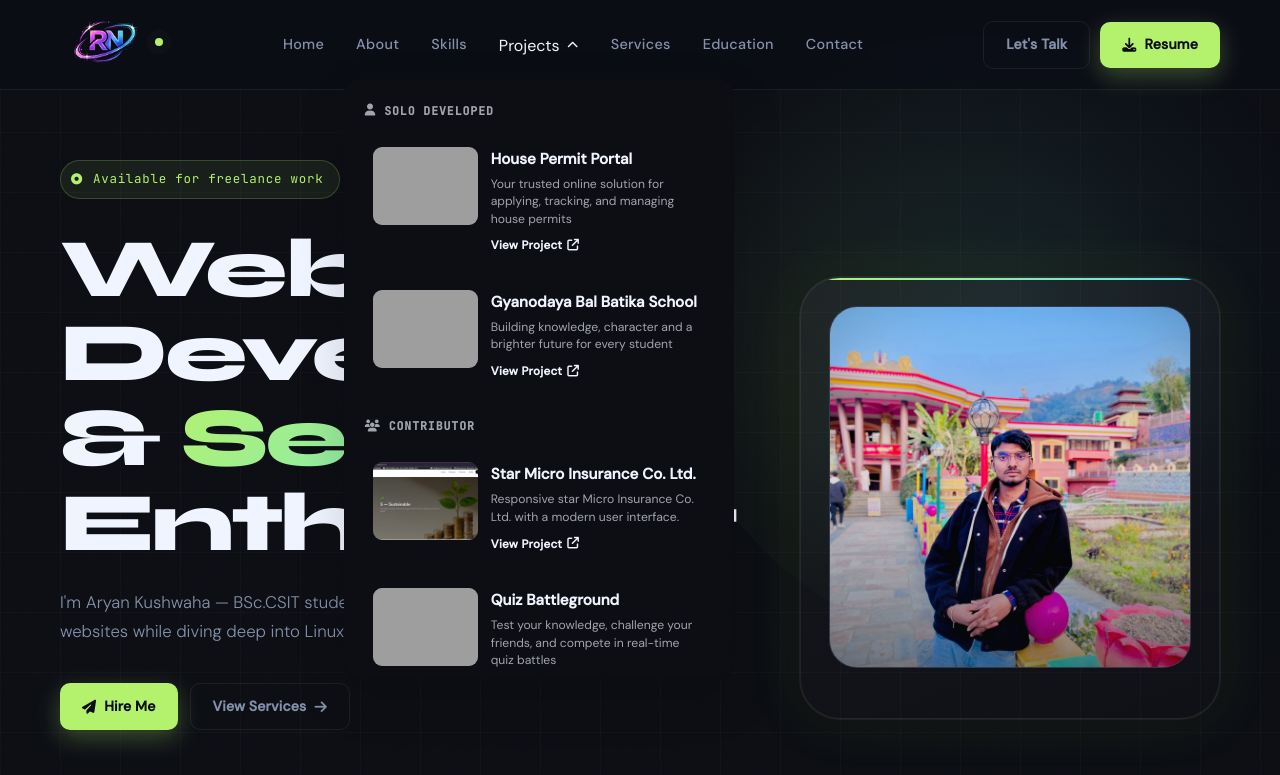
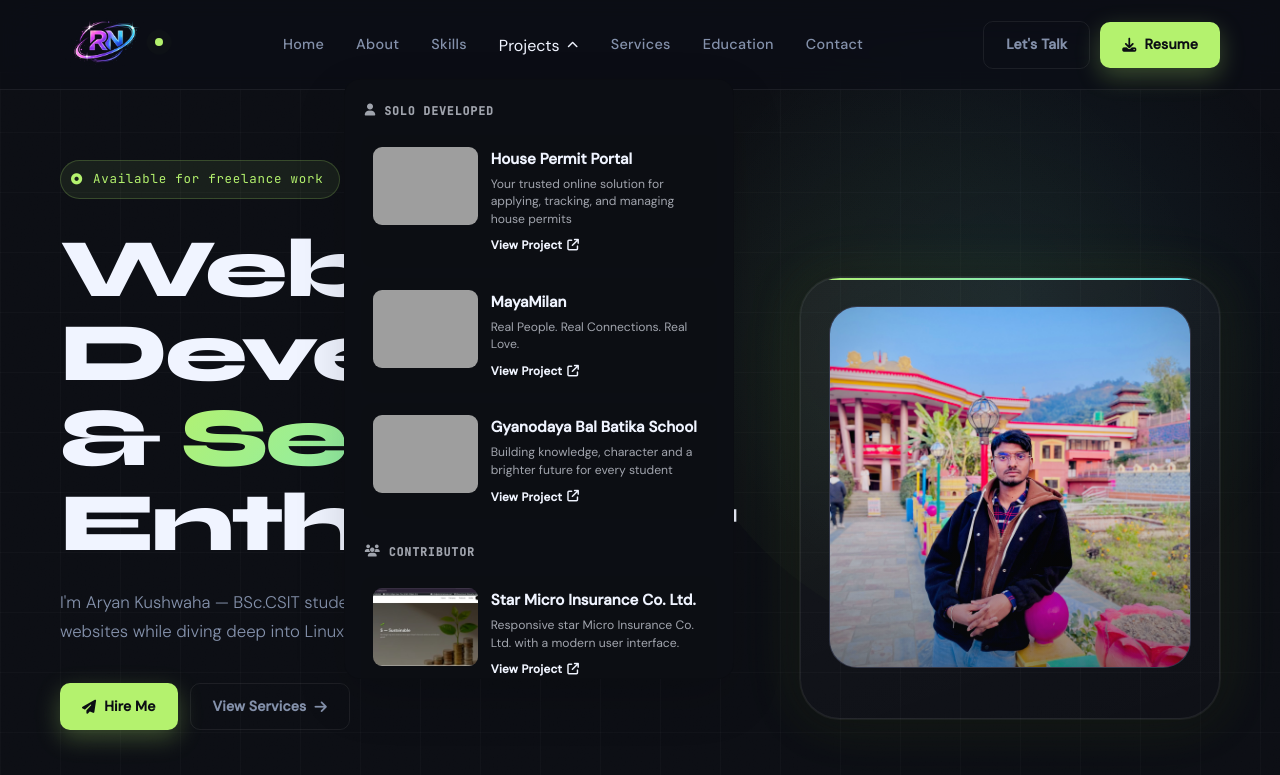
Before and after one commit to aryankushwaha444/PortFolio, a plain HTML site: page index.html in a window 1280 px wide. Both pictures are taken after a click on the button "Projects". Shown: the top 775 px of the page. Drawn offline with Linux system fonts and the light colour scheme; grey boxes are pictures that could not be loaded.

Commit message:
MayaMilan: add

```diff
--- a/index.html
+++ b/index.html
@@ -124,6 +124,32 @@
                 </article>
 
                 <!-- PROJECT 2 -->
+                <article class="project-item">
+                  <img
+                    src="./images/Mayamilan.png"
+                    alt="MayaMilan Dating Dashboard"
+                    loading="lazy"
+                  />
+
+                  <div class="project-info">
+                    <h4>MayaMilan</h4>
+
+                    <p>Real People. Real Connections. Real Love.</p>
+
+                    <div class="project-links">
+                      <a
+                        href="https://mayamilan.vercel.app/"
+                        target="_blank"
+                        rel="noopener noreferrer"
+                      >
+                        View Project
+                        <i class="fa-solid fa-arrow-up-right-from-square"></i>
+                      </a>
+                    </div>
+                  </div>
+                </article>
+
+                <!-- PROJECT 3 -->
                 <article class="project-item">
                   <img
                     src="./images/Gyanodaya Bal Batika School.png"
```
Also changed, not shown: 2 other files.
